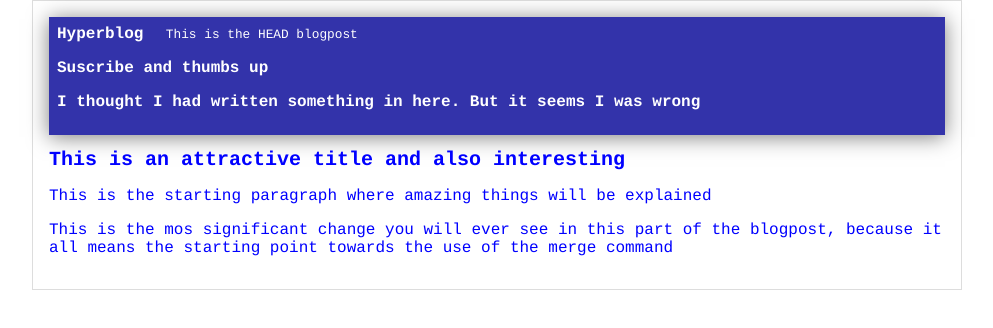
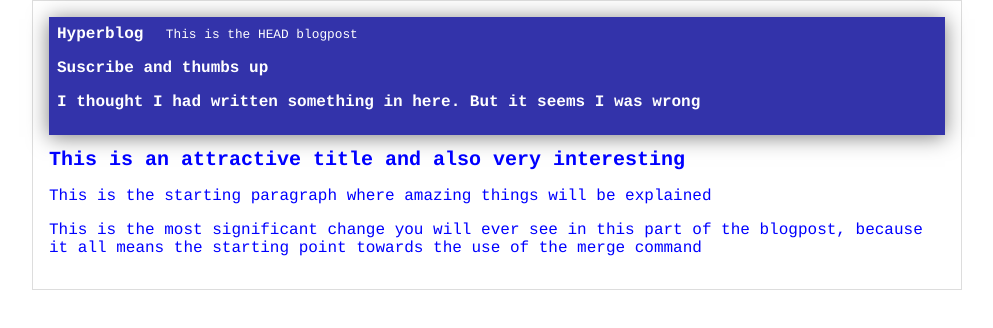
Before and after one commit to dumarhm/hyperblog, a plain HTML site: page blogpost.html in a window 1280 px wide. Shown: the whole page, without its empty margins (143-1136 px from the left). Drawn offline with Linux system fonts and the light colour scheme.

Commit message:
Fixing typos

```diff
--- a/blogpost.html
+++ b/blogpost.html
@@ -25,14 +25,14 @@
             <div id="post">
                 <h1>
                     This is an attractive title and
-                    also interesting
+                    also very interesting
                 </h1>
                 <p>
                     This is the starting paragraph where
                     amazing things will be explained
                 </p>
                 <p>
-                    This is the mos significant change
+                    This is the most significant change
                     you will ever see in this part of
                     the blogpost, because it all means
                     the starting point towards the use
```
